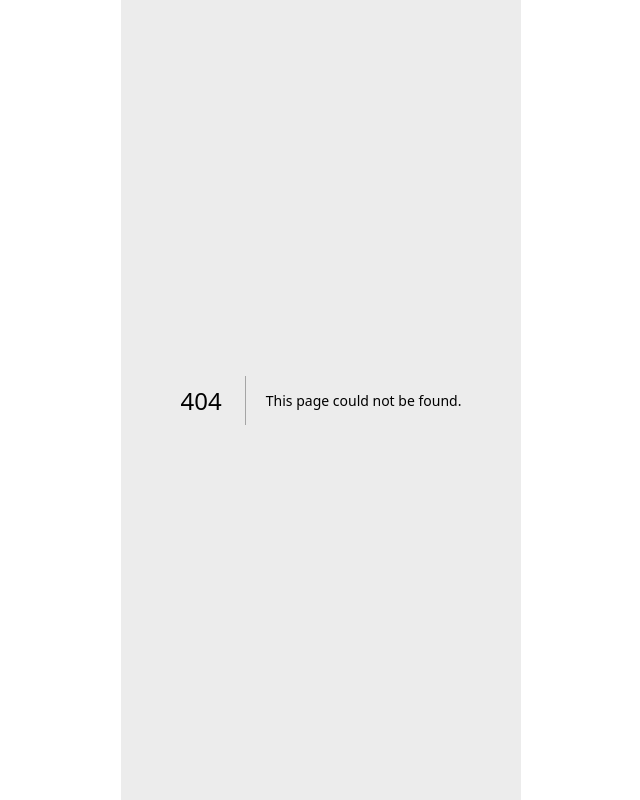
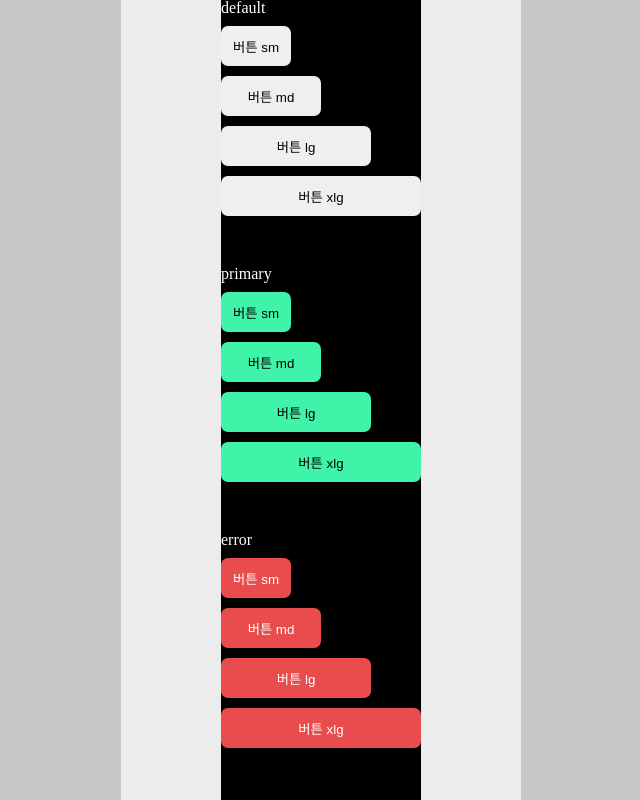
Before and after one commit to Seongseokwon/level-up-life, a Next.js app: page /ui-test in a window 1280 px wide. Before the commit this address had no page. Shown: the whole page, without its empty margins (319-959 px from the left). Built offline with nearby package versions, Linux system fonts and the light colour scheme.

Commit message:
로그인 및 회원가입 기본화면 작업

```diff
--- a/src/app/styles/global.scss
+++ b/src/app/styles/global.scss
@@ -19,7 +19,10 @@
 
   --primary: #3ff3a8;
   --primary-dark-100: #36d393;
-  --primary-light-100: #3cf3a7;
+  --primary-dark-300: #2aaf7a;
+  --primary-light-100: #82c9a8;
+
+  --error: #e84c4c
 }
 
 
@@ -44,3 +47,21 @@ body {
   align-items: center;
   justify-content: center;
 }
+
+
+//.flex-box {
+//  display: flex;
+//  flex-direction: column;
+//
+//  &.j_c {
+//    justify-content: center;
+//  }
+//
+//  &.j_sb {
+//    justify-content: space-between;
+//  }
+//
+//  &.j_sa {
+//    justify-content: space-around;
+//  }
+//}
--- /dev/null
+++ b/src/app/ui-test/page.tsx
@@ -0,0 +1,27 @@
+import Button from "@/components/ui/button/Button";
+
+export default function UITest() {
+    return (<div style={{backgroundColor: 'black', height: '100vh', display: 'flex', flexDirection: 'column', gap: '50px'}}>
+        <div style={{display: 'flex', flexDirection:'column', gap: '10px'}}>
+            <h2 style={{color: 'white'}}> default</h2>
+            <Button type={'button'} size={'sm'} colorStyle={'default'}>버튼 sm</Button>
+            <Button type={'button'} size={'md'} colorStyle={'default'}>버튼 md</Button>
+            <Button type={'button'} size={'lg'} colorStyle={'default'}>버튼 lg</Button>
+            <Button type={'button'} size={'xlg'} colorStyle={'default'}>버튼 xlg</Button>
+        </div>
+        <div style={{display: 'flex', flexDirection: 'column', gap: '10px'}}>
+            <h2 style={{color: 'white'}}> primary</h2>
+            <Button type={'button'} size={'sm'} colorStyle={'primary'}>버튼 sm</Button>
+            <Button type={'button'} size={'md'} colorStyle={'primary'}>버튼 md</Button>
+            <Button type={'button'} size={'lg'} colorStyle={'primary'}>버튼 lg</Button>
+            <Button type={'button'} size={'xlg'} colorStyle={'primary'}>버튼 xlg</Button>
+        </div>
+        <div style={{display: 'flex', flexDirection: 'column', gap: '10px'}}>
+            <h2 style={{color: 'white'}}> error </h2>
+            <Button type={'button'} size={'sm'} colorStyle={'error'}>버튼 sm</Button>
+            <Button type={'button'} size={'md'} colorStyle={'error'}>버튼 md</Button>
+            <Button type={'button'} size={'lg'} colorStyle={'error'}>버튼 lg</Button>
+            <Button type={'button'} size={'xlg'} colorStyle={'error'}>버튼 xlg</Button>
+        </div>
+    </div>)
+}
--- a/src/components/layout/Layout.module.scss
+++ b/src/components/layout/Layout.module.scss
@@ -8,6 +8,7 @@
   display: flex;
   flex-direction: column;
   align-items: center;
+  gap: 5px;
 
   &.center {
     justify-content: center;
--- a/src/components/ui/button/Button.module.scss
+++ b/src/components/ui/button/Button.module.scss
@@ -0,0 +1,36 @@
+.button {
+  width: 100%;
+  border: none;
+  height: 40px;
+  border-radius: 7px;
+  cursor: pointer;
+  &.sm {
+    width: 70px;
+  }
+
+  &.md {
+    width: 100px;
+  }
+
+  &.lg{
+    width: 150px;
+  }
+
+  &.xlg{
+    width: 200px;
+  }
+
+  &.default {}
+  &.primary {
+    background-color: var(--primary);
+
+    &:hover {
+      color: white;
+      transition: all .3s ease-in-out;
+    }
+  }
+  &.error{
+    color: #fff;
+    background-color: var(--error)
+  }
+}
--- a/src/components/ui/button/Button.tsx
+++ b/src/components/ui/button/Button.tsx
@@ -1,13 +1,31 @@
+import {ReactNode} from "react";
+import styles from './Button.module.scss';
 
-interface ButtonStyleProps {}
+type ButtonType = 'button' | 'reset' | 'submit';
+type ButtonSize = 'sm' | 'md' | 'lg' | 'xlg'
+type ButtonColorStyle = 'default' | 'primary' | 'error';
+interface ButtonStyleProps {
+    size?: ButtonSize
+    colorStyle?: ButtonColorStyle
+}
 interface ButtonOptionProps {
     id?: string,
-    type: 'button'| 'reset' | 'submit',
+    type: ButtonType,
     name?: string,
+    children: ReactNode
 }
 interface ButtonProps extends ButtonOptionProps, ButtonStyleProps {}
-export default function Button() {
+
+
+export default function Button({type, children, size, colorStyle}: ButtonProps) {
+
+    const buttonClasses = `
+        ${styles.button}
+        ${size ? styles[size] : ''}
+        ${colorStyle? styles[colorStyle] : ''}
+    `;
+
     return (
-        <button type='button'>버튼</button>
+        <button className={buttonClasses} type={type}>{children}</button>
     )
 }
```
Also changed, not shown: src/app/auth/login/page.tsx (+8 -6 lines), src/app/auth/signup/page.tsx (+31 -1 lines), src/app/page.module.scss (+13 -3 lines).
